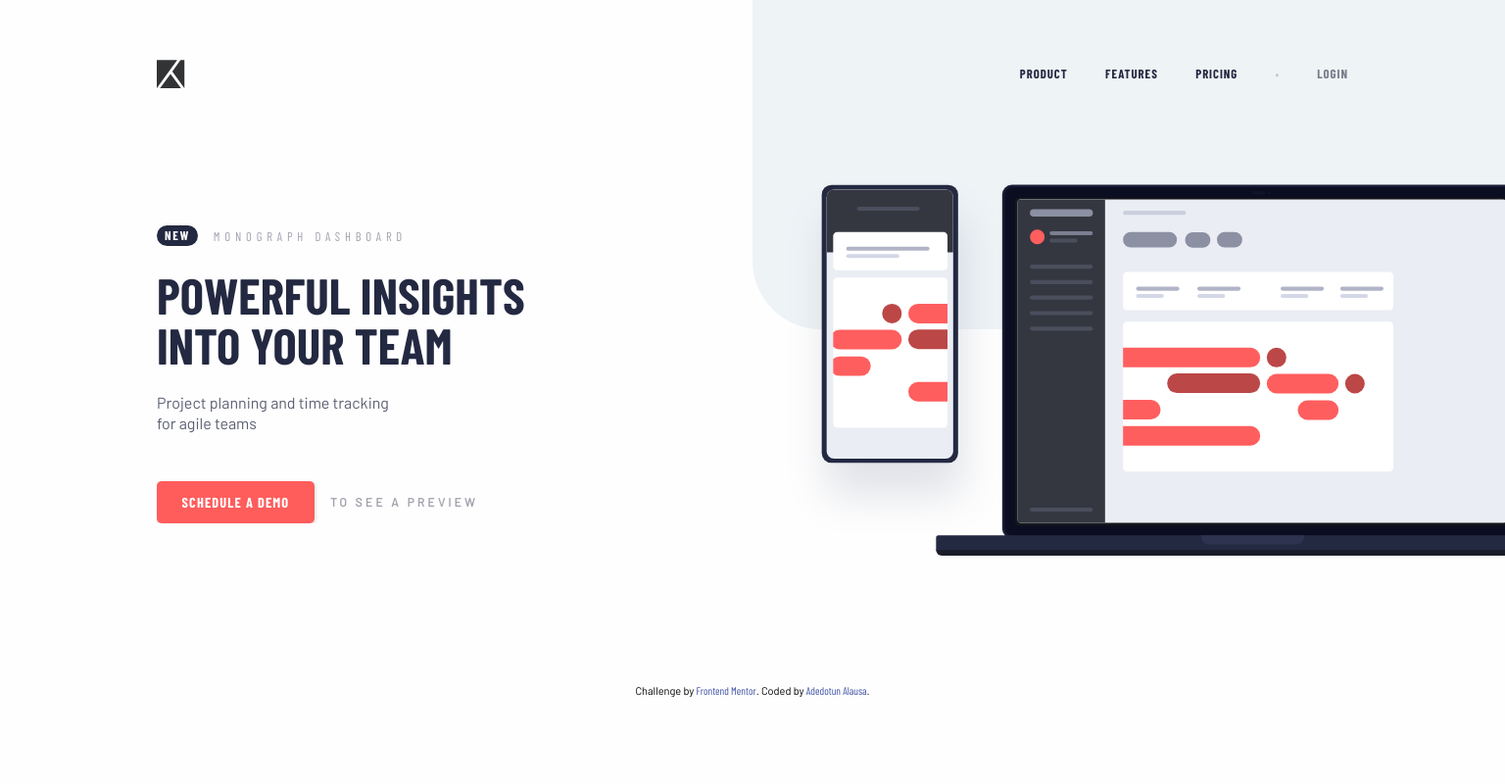
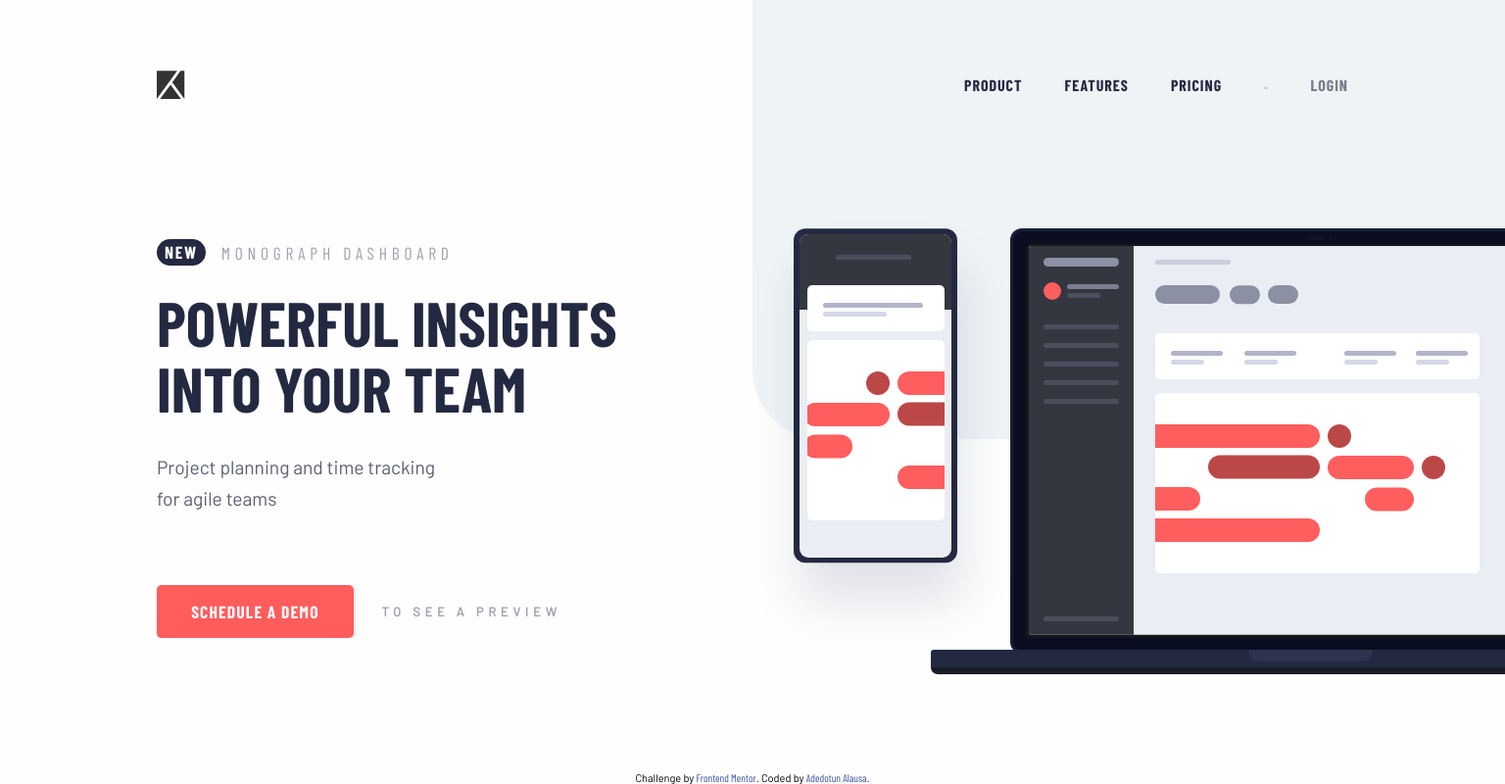
Before and after one commit to adedotunalausa/project-tracking-intro-component-master, a plain HTML site: page index.html in a window 1536 px wide. Shown: the whole page at 98% size. Drawn offline with nearby package versions, Linux system fonts and the light colour scheme.

Commit message:
Complete page with js
Completed the desktop responsiveness and added javascript for hamburger menu in the mobile view.

```diff
--- a/index.html
+++ b/index.html
@@ -21,14 +21,16 @@
 
   <div class="nav-bar">
     <img class="logo" src="images/logo.svg" alt="logo-image">
-    <ul>
+    <ul id="menu-list">
       <li><a href="#">PRODUCT</a></li>
       <li><a href="#">FEATURES</a></li>
       <li><a href="#">PRICING</a></li>
-      <li><i class="fas fa-circle"></i></li>
+      <li class="line"><hr></li>
+      <li class="circle"><i class="fas fa-circle"></i></li>
       <li><a class="login" href="#">LOGIN</a></li>
     </ul>
-    <img class="hamburger-menu" src="images/icon-hamburger.svg" alt="menu-image">
+    <img id="menu" class="hamburger-menu" src="images/icon-hamburger.svg" onclick="onClickMenu()" alt="menu-image">
+    <img  id="menu-close" class="close-menu" src="images/icon-close.svg" onclick="onClickMenu()" alt="close-menu">
   </div>
 
   <div class="container">
@@ -55,6 +57,8 @@
     </div>
   </div>
 
+  <script src="index.js" charset="utf-8"></script>
+
   <footer>
     <p class="attribution">
       Challenge by <a href="https://www.frontendmentor.io?ref=challenge" target="_blank">Frontend Mentor</a>.
--- /dev/null
+++ b/index.js
@@ -0,0 +1,6 @@
+
+function onClickMenu() {
+  document.getElementById("menu").classList.toggle("change-menu");
+  document.getElementById("menu-close").classList.toggle("change-menu");
+  document.getElementById("menu-list").classList.toggle("change-menu");
+}
--- a/scss/styles.scss
+++ b/scss/styles.scss
@@ -17,6 +17,7 @@ body{
   background-color: #fefefe;
   font-family: 'Barlow', sans-serif;
   width: 100%;
+  height: 100vh;
 }
 
 a {
@@ -46,7 +47,59 @@ a {
   }
 
   ul {
+    width: 19.5rem;
     display: none;
+    flex-direction: column;
+    justify-content: space-around;
+    align-items: center;
+    position: absolute;
+    top: 6.5rem;
+    right: 1.95rem;
+    padding: 0.8rem;
+    background-color: #fff;
+    box-shadow: 0 6px 8px 0 rgba(0,0,0,.2), 0 -1px 0 0 rgba(0,0,0,.1);
+
+    li {
+      padding: 0.7rem;
+      a {
+        color: hsl(230, 29%, 20%);
+        font-size: 1.2rem;
+        font-weight: 700;
+      }
+
+      hr {
+        border-style: solid;
+        border-width: .01rem 0 0 0;
+        width: 16rem;
+        color: hsl(230, 11%, 40%);
+        opacity: 0.2;
+      }
+
+      .login {
+        color: hsl(230, 11%, 40%);
+        opacity: 0.7;
+      }
+    }
+
+    .circle {
+      display: none;
+    }
+  }
+
+  #menu-list.change-menu {
+    display: flex;
+  }
+
+  .hamburger-menu.change-menu {
+    opacity: 0;
+  }
+
+  .close-menu {
+    display: none;
+  }
+
+  .close-menu.change-menu {
+    display: inline;
   }
 }
 
@@ -172,22 +225,29 @@ a {
     }
 
     ul {
+      width: 20.5rem;
       display: flex;
+      flex-direction: row ;
+      justify-content: space-between;
       align-items: center;
-      justify-content: space-around;
+      position: relative;
+      top: 0;
+      right: 0;
+      padding: 0;
+      background-color: transparent;
+      box-shadow: none;
 
       li {
-        font-size: 0.8rem;
         letter-spacing: 0.06rem;
-        padding-left: 2.4rem;
+        padding: 0;
         a {
           color: hsl(230, 29%, 20%);
+          font-size: .8rem;
           font-weight: 700;
         }
 
         a:hover {
           text-decoration: underline;
-          color: hsl(230, 29%, 20%);
         }
 
         i {
@@ -201,6 +261,14 @@ a {
           color: hsl(230, 11%, 40%);
           opacity: 0.8;
         }
+      }
+
+      .line {
+        display: none
+      }
+
+      .circle {
+        display: inline;
       }
     }
 
@@ -332,6 +400,7 @@ a {
           letter-spacing: 0.2rem;
         }
       }
+    }
 
     .devices-img-container {
       img {
@@ -341,25 +410,35 @@ a {
     }
   }
 }
-}
 
 @media screen and (min-width: 1240px) {
   .background-shape {
     width: 40rem;
+    height: 23rem;
   }
 
   .nav-bar {
     padding: 3.8rem 8rem 2.5rem 8rem;
+
+    ul {
+      width: 24.5rem;
+
+      li {
+        a {
+          font-size: 1rem;
+        }
+      }
+    }
   }
 
   .container {
     .text-container {
       margin-left: 8rem;
+    }
 
     .devices-img-container {
       img {
-          width: 70rem;
-        }
+        width: 52rem;
       }
     }
   }
@@ -368,20 +447,72 @@ a {
 @media screen and (min-width: 1440px) {
   .background-shape {
     width: 50%;
+    height: 28rem;
   }
 
   .nav-bar {
-    padding: 3.8rem 10rem 2.5rem 10rem;
+    padding: 4.5rem 10rem 2.5rem 10rem;
   }
 
   .container {
+    margin-top: 4rem;
+
     .text-container {
       margin-left: 10rem;
 
+      .new-monograph-container {
+        .new-bg {
+          h4 {
+            font-size: 1.1rem;
+          }
+        }
+
+        p {
+          font-size: 1.1rem;
+        }
+      }
+
+      h1 {
+        color: hsl(230, 29%, 20%);
+        font-family: 'Barlow Condensed', sans-serif;
+        font-size:   4rem;
+        width: 48rem;
+        line-height: 4.2rem;
+        margin-bottom: 2rem;
+      }
+
+      .project {
+        font-size: 1.2rem;
+        width: 47rem;
+        line-height: 2rem;
+        margin-bottom: 4.5rem;
+      }
+
+      .schedule {
+
+        .btn-schedule {
+          padding: 1rem 2.2rem;
+          letter-spacing: 0.07rem;
+          font-size: 1.1rem;
+        }
+
+        .btn-schedule, p {
+          font-style: 'Barlow Condensed', sans-serif;
+          font-weight: 700;
+        }
+
+        p {
+          font-size: 0.8rem;
+          margin-left: 1.8rem;
+          letter-spacing: 0.3rem;
+        }
+      }
+    }
+
     .devices-img-container {
       img {
-          width: 90rem;
-        }
+        width: 60rem;
+        margin-left: -0.5rem;
       }
     }
   }
```
Also changed, not shown: css/styles.css, 1 other file. Lines whose indentation alone changed are shown as unchanged.
